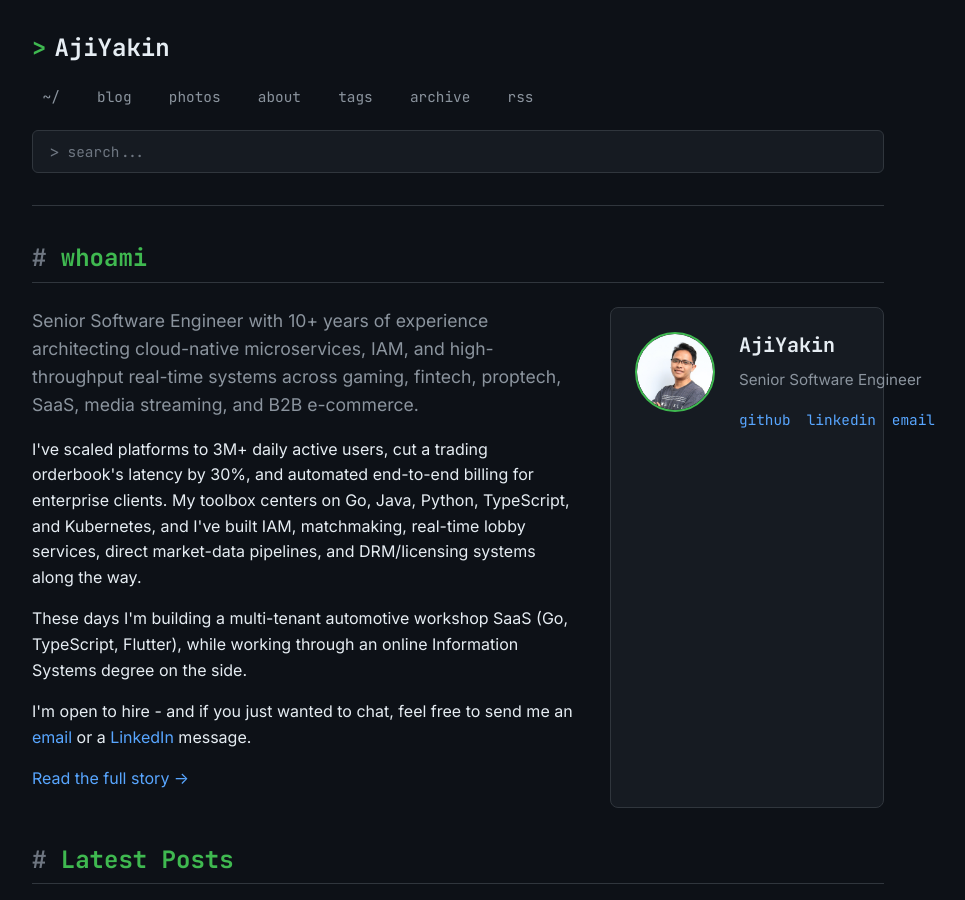
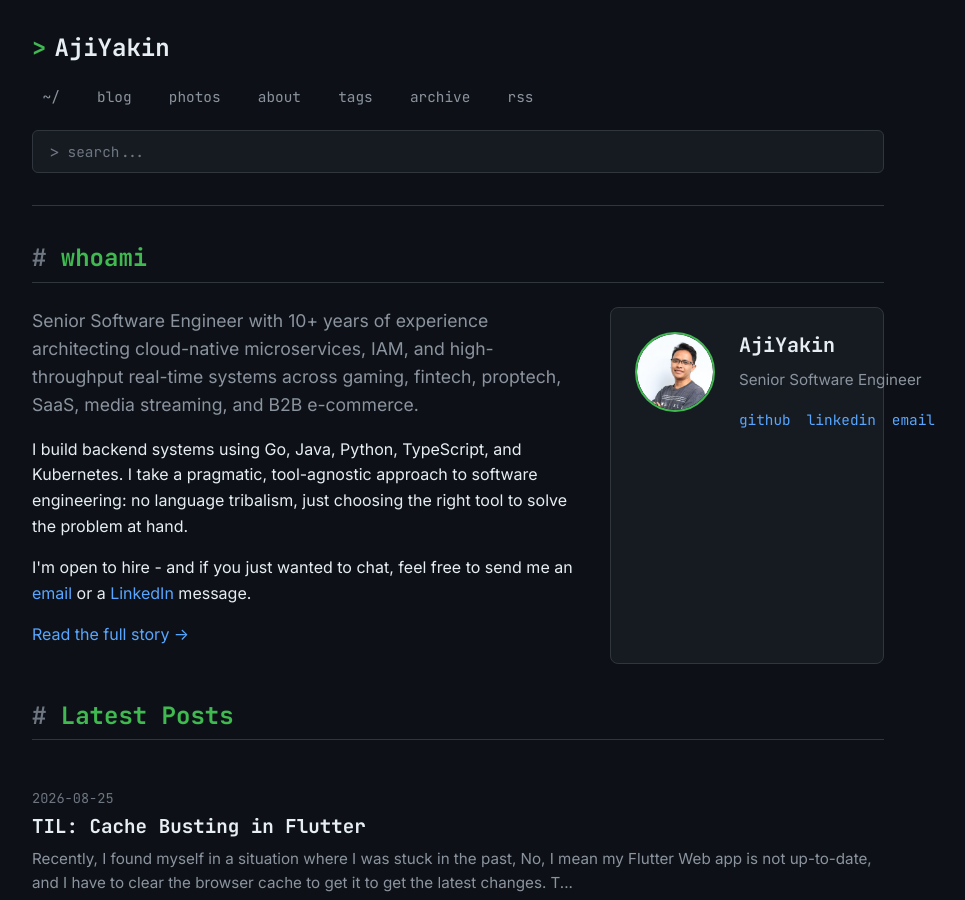
Before and after one commit to theikalman/theikalman.github.io, a Jekyll site: the page built from index.html, in a window 1280 px wide and 900 px high. Shown: the whole window, without its empty margins (182-1147 px from the left). Built offline with Jekyll 4.4.1, drawn with Linux system fonts in a browser that asks for light colours.

Commit message:
change the wording

```diff
--- a/_layouts/landing.html
+++ b/_layouts/landing.html
@@ -12,14 +12,9 @@ layout: default
                 proptech, SaaS, media streaming, and B2B e-commerce.
             </p>
             <p>
-                I've scaled platforms to 3M+ daily active users, cut a trading orderbook's latency by
-                30%, and automated end-to-end billing for enterprise clients. My toolbox centers on Go,
-                Java, Python, TypeScript, and Kubernetes, and I've built IAM, matchmaking, real-time
-                lobby services, direct market-data pipelines, and DRM/licensing systems along the way.
-            </p>
-            <p>
-                These days I'm building a multi-tenant automotive workshop SaaS (Go, TypeScript, Flutter),
-                while working through an online Information Systems degree on the side.
+                I build backend systems using Go, Java, Python, TypeScript, and Kubernetes.
+                I take a pragmatic, tool-agnostic approach to software engineering:
+                no language tribalism, just choosing the right tool to solve the problem at hand.
             </p>
             <p>
                 I'm open to hire - and if you just wanted to chat, feel free to send me an
```
